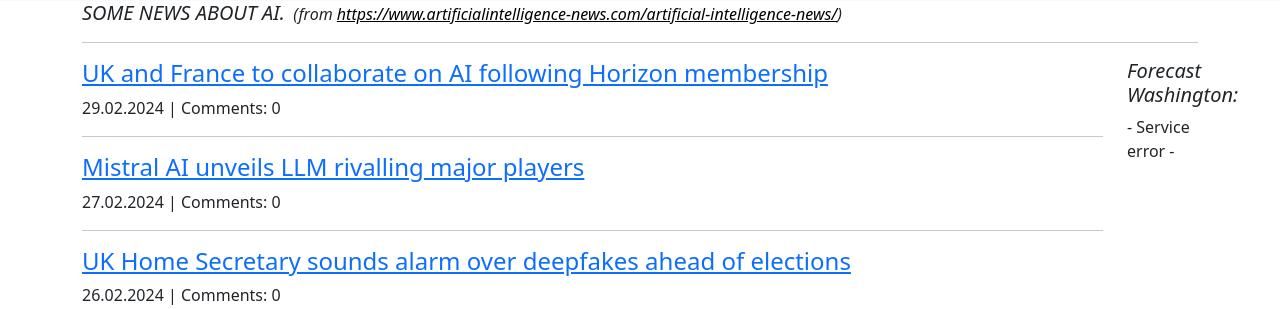
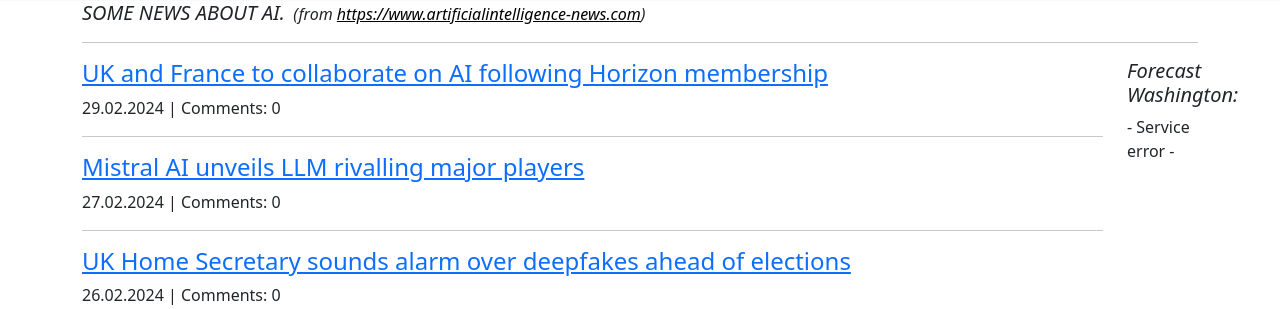
Before and after one commit to bondpy202212/newswebsite, a Flask app: page / in a window 1280 px wide. Shown: the part 63-372 px from the top of the page. Run offline with Flask 3, Linux system fonts and the light colour scheme; data that the repository does not hold is empty; some libraries are stand-ins or nearby versions.

Commit message:
comment 19832

```diff
--- a/webapp/templates/base.html
+++ b/webapp/templates/base.html
@@ -32,7 +32,7 @@
     <div class="container">
     <!-- <h5><em><h6> <em>SOME NEWS ABOUT AI.</em></h6>&nbsp;&nbsp;(from <a href="https://www.artificialintelligence-news.com" style="color: black;"> -->
         <!-- <h6><em><h5> <em>SOME NEWS ABOUT AI.</em></h5>&nbsp;&nbsp;(from <a href="https://www.artificialintelligence-news.com" style="color: black;">https://www.artificialintelligence-news.com</a>)</em></h6> <hr/> -->
-        <h6 style="display: inline; margin: 0;"><em><h5 style="display: inline; margin: 0;"><em>SOME NEWS ABOUT AI.</em></h5></em></em></h6>&nbsp;&nbsp;<em>(from <a href="https://www.artificialintelligence-news.com" style="color: black;">https://www.artificialintelligence-news.com/artificial-intelligence-news/</a>)</em><hr/>
+        <h6 style="display: inline; margin: 0;"><em><h5 style="display: inline; margin: 0;"><em>SOME NEWS ABOUT AI.</em></h5></em></em></h6>&nbsp;&nbsp;<em>(from <a href="https://www.artificialintelligence-news.com" style="color: black;">https://www.artificialintelligence-news.com</a>)</em><hr/>
     <!-- <h5> <em>{{ page_title }}:--_</em> </h5> -->
          {% block content %}{% endblock %}
 
```
